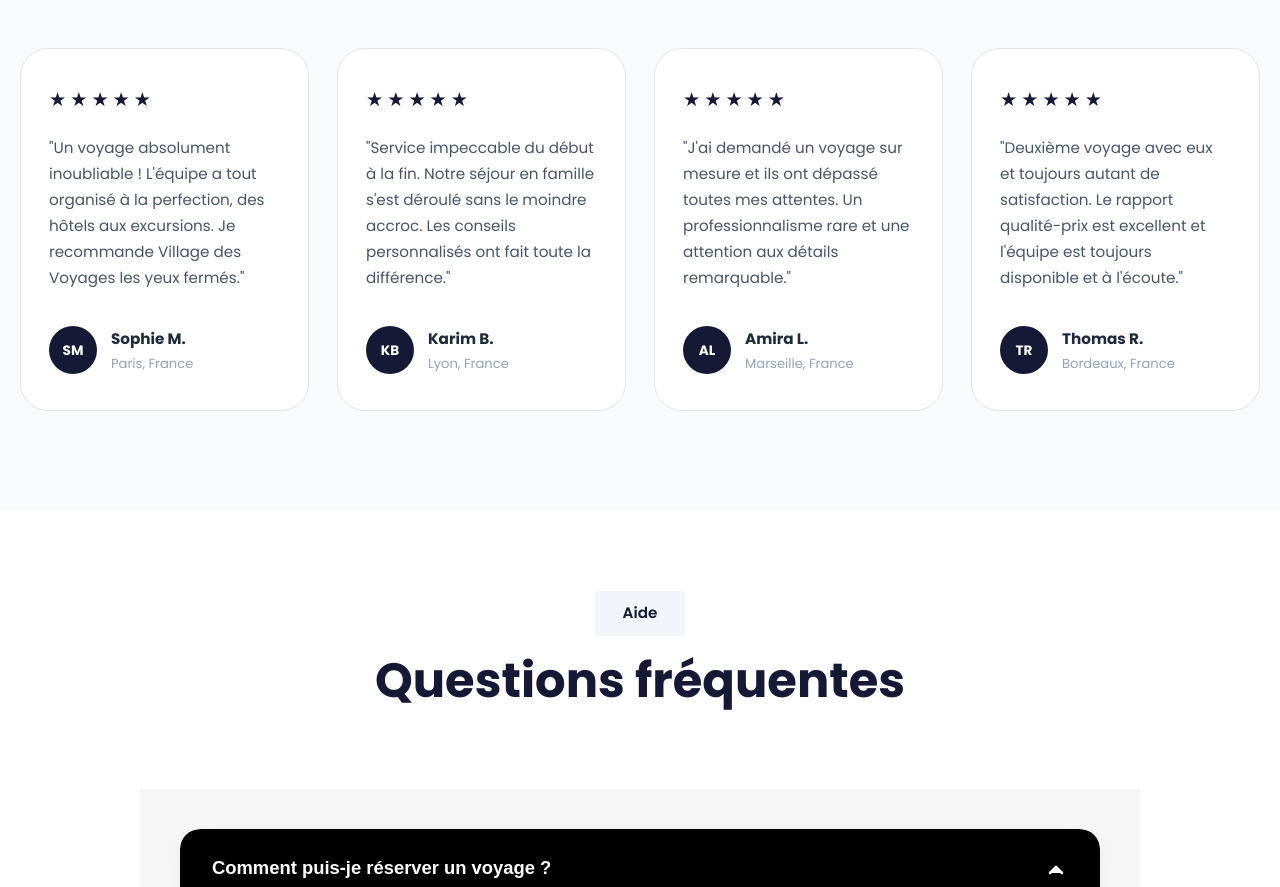
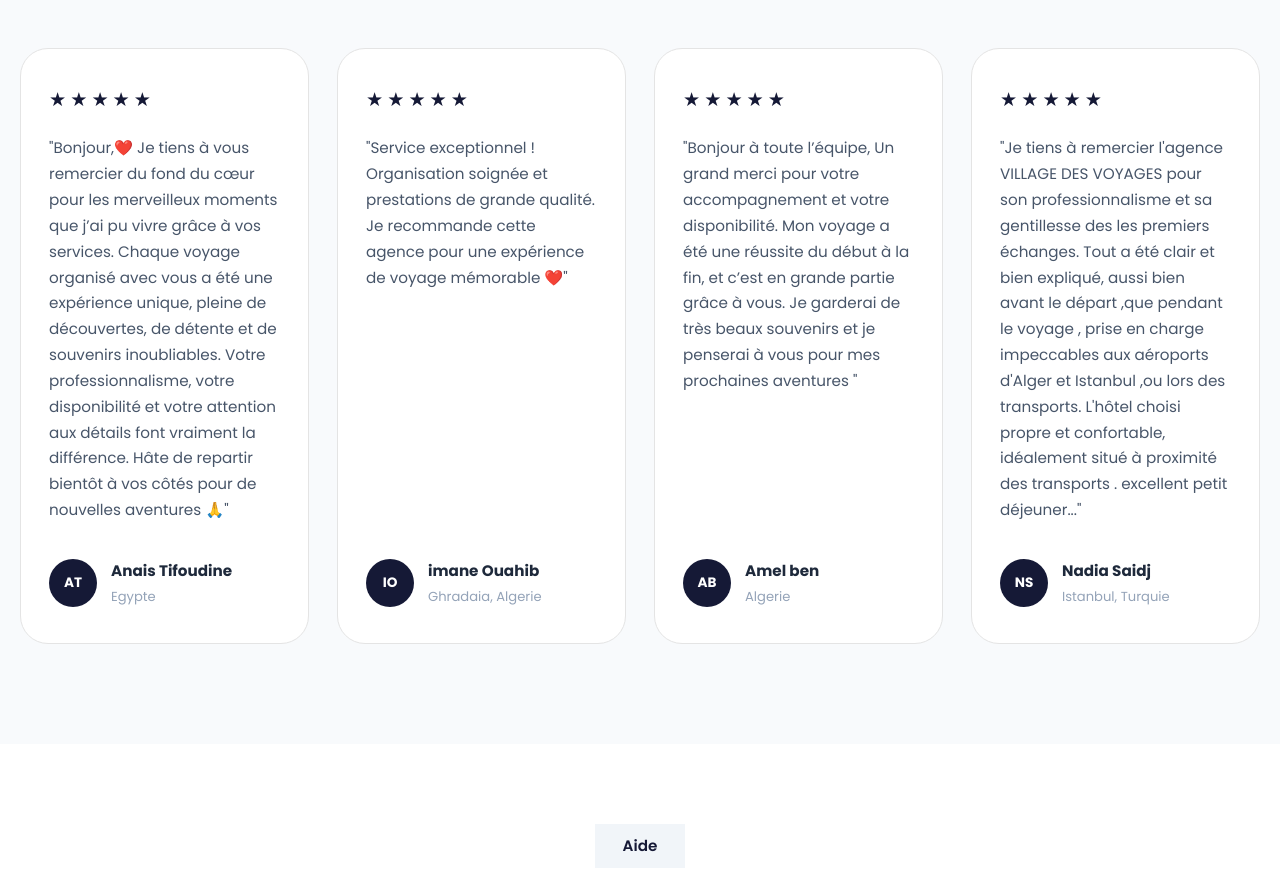
Before and after one commit to berwillem/vdv, a React (Vite) app: page / in a window 1280 px wide. Shown: the part 1840-2727 px from the top of the page. Built offline with nearby package versions, Linux system fonts and the light colour scheme; no server answers.

Commit message:
add avis

```diff
--- a/src/pages/Accueil/Accueil.jsx
+++ b/src/pages/Accueil/Accueil.jsx
@@ -25,32 +25,32 @@
 
 const TESTIMONIALS = [
   {
-    name: "Sophie M.",
-    location: "Paris, France",
-    avatar: "SM",
+    name: "Anais Tifoudine",
+    location: "Egypte",
+    avatar: "AT",
     rating: 5,
-    text: "Un voyage absolument inoubliable ! L'équipe a tout organisé à la perfection, des hôtels aux excursions. Je recommande Village des Voyages les yeux fermés.",
+    text: "Bonjour,❤️ Je tiens à vous remercier du fond du cœur pour les merveilleux moments que j’ai pu vivre grâce à vos services. Chaque voyage organisé avec vous a été une expérience unique, pleine de découvertes, de détente et de souvenirs inoubliables. Votre professionnalisme, votre disponibilité et votre attention aux détails font vraiment la différence. Hâte de repartir bientôt à vos côtés pour de nouvelles aventures 🙏",
   },
   {
-    name: "Karim B.",
-    location: "Lyon, France",
-    avatar: "KB",
+    name: "imane Ouahib",
+    location: "Ghradaia, Algerie",
+    avatar: "IO",
     rating: 5,
-    text: "Service impeccable du début à la fin. Notre séjour en famille s'est déroulé sans le moindre accroc. Les conseils personnalisés ont fait toute la différence.",
+    text: "Service exceptionnel ! Organisation soignée et prestations de grande qualité. Je recommande cette agence pour une expérience de voyage mémorable ❤️",
   },
   {
-    name: "Amira L.",
-    location: "Marseille, France",
-    avatar: "AL",
+    name: "Amel ben",
+    location: "Algerie",
+    avatar: "AB",
     rating: 5,
-    text: "J'ai demandé un voyage sur mesure et ils ont dépassé toutes mes attentes. Un professionnalisme rare et une attention aux détails remarquable.",
+    text: "Bonjour à toute l’équipe, Un grand merci pour votre accompagnement et votre disponibilité. Mon voyage a été une réussite du début à la fin, et c’est en grande partie grâce à vous. Je garderai de très beaux souvenirs et je penserai à vous pour mes prochaines aventures ",
   },
   {
-    name: "Thomas R.",
-    location: "Bordeaux, France",
-    avatar: "TR",
+    name: "Nadia Saidj",
+    location: "Istanbul, Turquie",
+    avatar: "NS",
     rating: 5,
-    text: "Deuxième voyage avec eux et toujours autant de satisfaction. Le rapport qualité-prix est excellent et l'équipe est toujours disponible et à l'écoute.",
+    text: "Je tiens à remercier l'agence VILLAGE DES VOYAGES pour son professionnalisme et sa gentillesse des les premiers échanges. Tout a été clair et bien expliqué, aussi bien avant le départ ,que pendant le voyage , prise en charge impeccables aux aéroports d'Alger et Istanbul ,ou lors des transports. L'hôtel choisi propre et confortable, idéalement situé à proximité des transports . excellent petit déjeuner...",
   },
 ];
 
```
